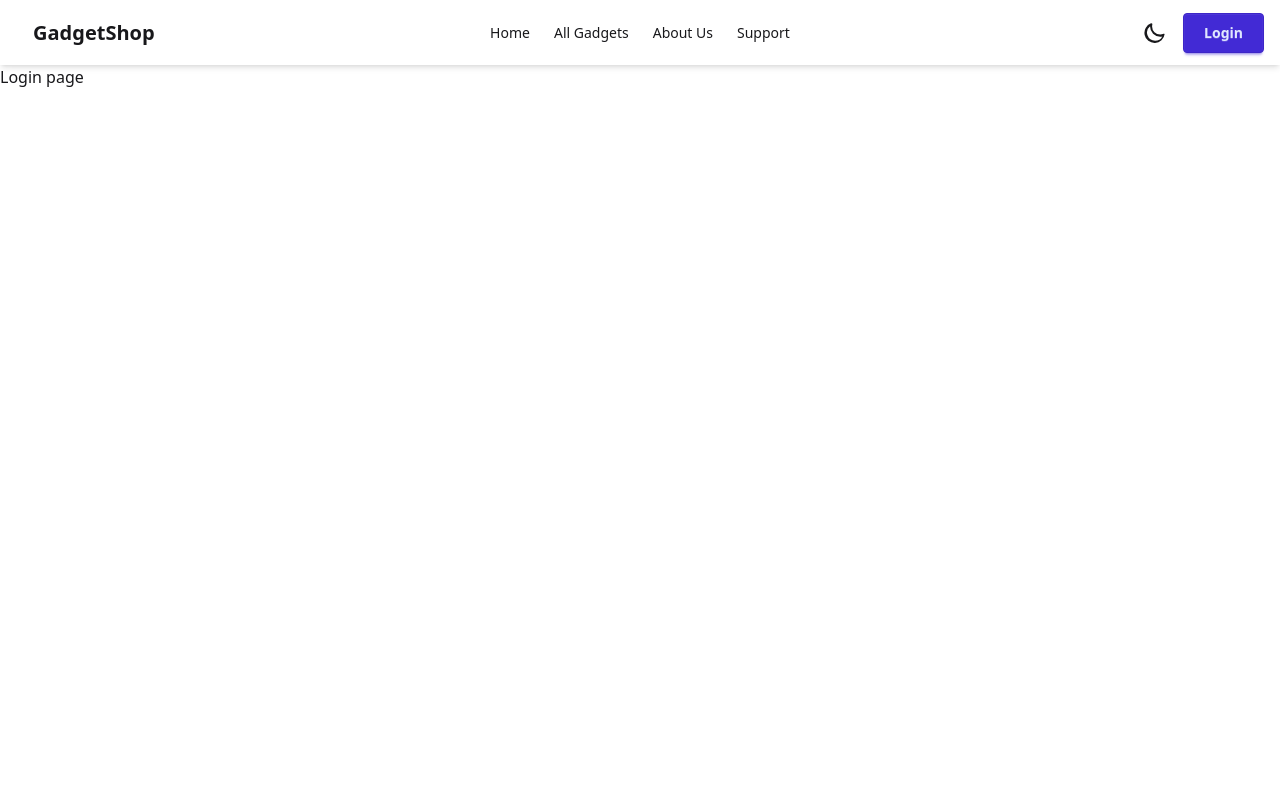
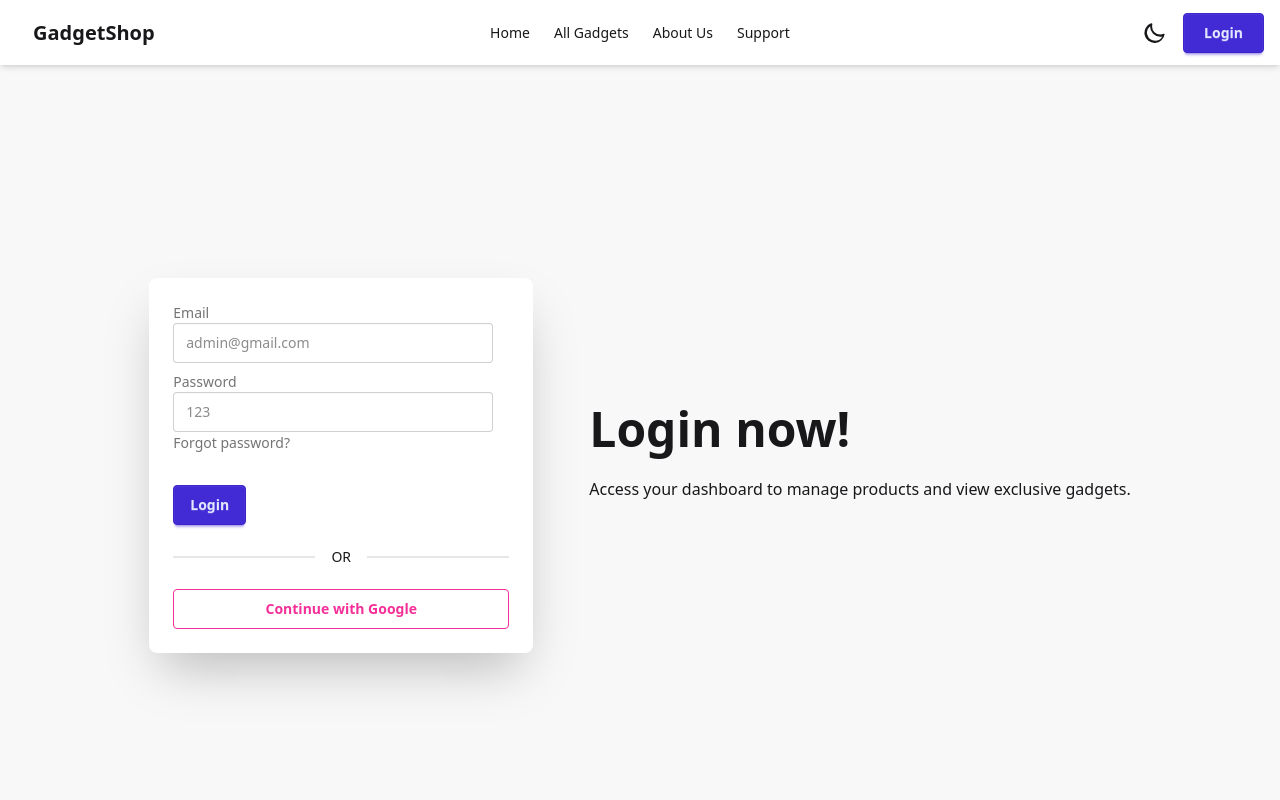
Before and after one commit to hadialhamza/gadget-shop, a Next.js app: page /login in a window 1280 px wide. Shown: the top 800 px of the page. Built offline with nearby package versions, Linux system fonts and the light colour scheme; no server answers.

Commit message:
next auth and login page implemented.

```diff
--- a/package.json
+++ b/package.json
@@ -12,6 +12,7 @@
     "daisyui": "^5.5.5",
     "lucide": "^0.554.0",
     "next": "16.0.3",
+    "next-auth": "^4.24.13",
     "next-themes": "^0.4.6",
     "react": "19.2.0",
     "react-dom": "19.2.0"
--- /dev/null
+++ b/src/app/api/auth/[...nextauth]/route.js
@@ -0,0 +1,55 @@
+import NextAuth from "next-auth";
+import GoogleProvider from "next-auth/providers/google";
+import CredentialsProvider from "next-auth/providers/credentials";
+
+const handler = NextAuth({
+  providers: [
+    // 1. Google Login
+    GoogleProvider({
+      clientId: process.env.GOOGLE_CLIENT_ID || "",
+      clientSecret: process.env.GOOGLE_CLIENT_SECRET || "",
+    }),
+    // 2. Credentials Login (Email/Password)
+    CredentialsProvider({
+      name: "Credentials",
+      credentials: {
+        email: {
+          label: "Email",
+          type: "email",
+          placeholder: "hello@example.com",
+        },
+        password: { label: "Password", type: "password" },
+      },
+      async authorize(credentials) {
+        const user = {
+          id: "1",
+          name: "Test User",
+          email: "admin@gmail.com",
+          password: "123",
+        };
+
+        if (
+          credentials?.email === user.email &&
+          credentials?.password === user.password
+        ) {
+          return user;
+        } else {
+          return null;
+        }
+      },
+    }),
+  ],
+  pages: {
+    signIn: "/login",
+  },
+  callbacks: {
+    async session({ session, token }) {
+      return session;
+    },
+    async jwt({ token, user }) {
+      return token;
+    },
+  },
+});
+
+export { handler as GET, handler as POST };
--- a/src/app/login/page.jsx
+++ b/src/app/login/page.jsx
@@ -1,11 +1,94 @@
-import React from 'react';
+"use client";
+import { signIn } from "next-auth/react";
+import { useRouter } from "next/navigation";
+import { useState } from "react";
+import Link from "next/link";
 
-const Login = () => {
-    return (
-        <div>
-            <h1>Login page</h1>
+export default function LoginPage() {
+  const router = useRouter();
+  const [email, setEmail] = useState("");
+  const [password, setPassword] = useState("");
+  const [error, setError] = useState("");
+
+  const handleSubmit = async (e) => {
+    e.preventDefault();
+    // Credentials Login Call
+    const result = await signIn("credentials", {
+      email,
+      password,
+      redirect: false,
+    });
+
+    if (result.error) {
+      setError("Invalid email or password");
+    } else {
+      router.push("/"); // সফল হলে হোমে রিডাইরেক্ট [Requirement 2.1]
+    }
+  };
+
+  return (
+    <div className="hero min-h-screen bg-base-200">
+      <div className="hero-content flex-col lg:flex-row-reverse">
+        <div className="text-center lg:text-left pl-10">
+          <h1 className="text-5xl font-bold">Login now!</h1>
+          <p className="py-6">
+            Access your dashboard to manage products and view exclusive gadgets.
+          </p>
         </div>
-    );
-};
+        <div className="card shrink-0 w-full max-w-sm shadow-2xl bg-base-100">
+          <form onSubmit={handleSubmit} className="card-body">
+            <div className="form-control">
+              <label className="label">
+                <span className="label-text">Email</span>
+              </label>
+              <input
+                type="email"
+                placeholder="admin@gmail.com"
+                className="input input-bordered"
+                value={email}
+                onChange={(e) => setEmail(e.target.value)}
+                required
+              />
+            </div>
+            <div className="form-control">
+              <label className="label">
+                <span className="label-text">Password</span>
+              </label>
+              <input
+                type="password"
+                placeholder="123"
+                className="input input-bordered"
+                value={password}
+                onChange={(e) => setPassword(e.target.value)}
+                required
+              />
+              <label className="label">
+                <a href="#" className="label-text-alt link link-hover">
+                  Forgot password?
+                </a>
+              </label>
+            </div>
 
-export default Login;
+            {error && <p className="text-red-500 text-sm">{error}</p>}
+
+            <div className="form-control mt-6">
+              <button type="submit" className="btn btn-primary">
+                Login
+              </button>
+            </div>
+
+            <div className="divider">OR</div>
+
+            <button
+              type="button"
+              onClick={() => signIn("google", { callbackUrl: "/" })}
+              className="btn btn-outline btn-secondary w-full"
+            >
+              Continue with Google
+            </button>
+          </form>
+        </div>
+      </div>
+    </div>
+  );
+}
--- a/src/app/providers.jsx
+++ b/src/app/providers.jsx
@@ -1,22 +1,14 @@
 "use client";
 
+import { SessionProvider } from "next-auth/react";
 import { ThemeProvider } from "next-themes";
-import { useState, useEffect } from "react";
 
 export function Providers({ children }) {
-  const [mounted, setMounted] = useState(false);
-
-  useEffect(() => {
-    setMounted(true);
-  }, []);
-
-  if (!mounted) {
-    return <>{children}</>;
-  }
-
   return (
-    <ThemeProvider attribute="data-theme" defaultTheme="light" enableSystem>
-      {children}
-    </ThemeProvider>
+    <SessionProvider>
+      <ThemeProvider attribute="data-theme" defaultTheme="light" enableSystem>
+        {children}
+      </ThemeProvider>
+    </SessionProvider>
   );
 }
--- a/src/components/Navbar.jsx
+++ b/src/components/Navbar.jsx
@@ -1,10 +1,12 @@
 "use client";
 import Link from "next/link";
 import dynamic from "next/dynamic";
+import { signOut, useSession } from "next-auth/react";
 
 const ThemeToggle = dynamic(() => import("./ThemeToggle"), { ssr: false });
 
 const Navbar = () => {
+  const { data: session } = useSession();
   const navOptions = (
     <>
       <li>
@@ -61,9 +63,47 @@ const Navbar = () => {
       <div className="navbar-end gap-2">
         <ThemeToggle />
 
-        <Link href="/login" className="btn btn-primary px-5">
-          Login
-        </Link>
+        {session ? (
+          <div className="dropdown dropdown-end ml-2">
+            <div
+              tabIndex={0}
+              role="button"
+              className="btn btn-ghost btn-circle avatar"
+            >
+              <div className="w-10 rounded-full">
+                {/* ইউজারের ছবি থাকলে দেখাবে, না থাকলে ডিফল্ট */}
+                <img
+                  alt="User"
+                  src={
+                    session.user?.image ||
+                    "https://daisyui.com/images/stock/photo-1534528741775-53994a69daeb.jpg"
+                  }
+                />
+              </div>
+            </div>
+            <ul
+              tabIndex={0}
+              className="menu menu-sm dropdown-content mt-3 z-[1] p-2 shadow bg-base-100 rounded-box w-52"
+            >
+              <li className="menu-title">{session.user?.name}</li>
+              <li>
+                <Link href="/dashboard/add-product">Add Product</Link>
+              </li>
+              <li>
+                <Link href="/dashboard/manage-products">Manage Products</Link>
+              </li>
+              <li>
+                <button onClick={() => signOut()} className="text-error">
+                  Logout
+                </button>
+              </li>
+            </ul>
+          </div>
+        ) : (
+          <Link href="/login" className="btn btn-primary px-5">
+            Login
+          </Link>
+        )}
       </div>
     </div>
   );
```
Also changed, not shown: 1 other file (tests, documents, lock files or other folders).
